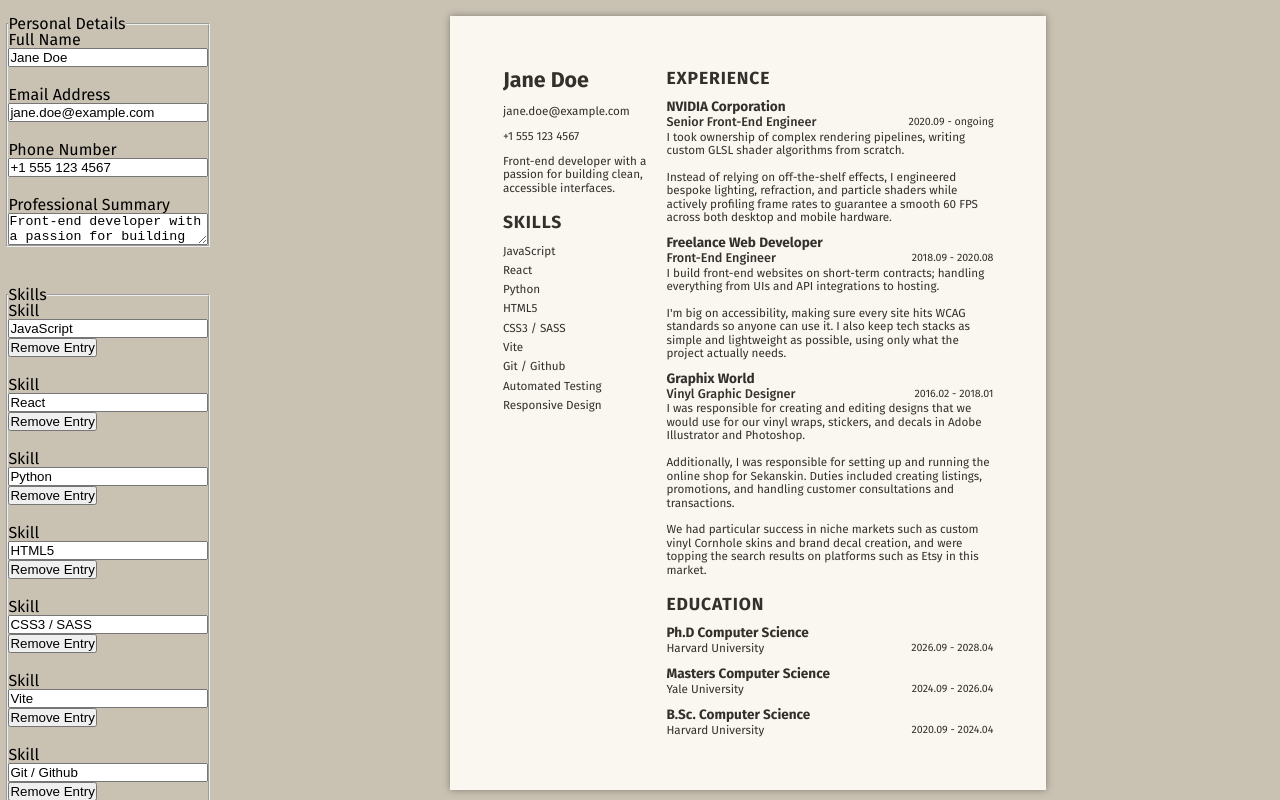
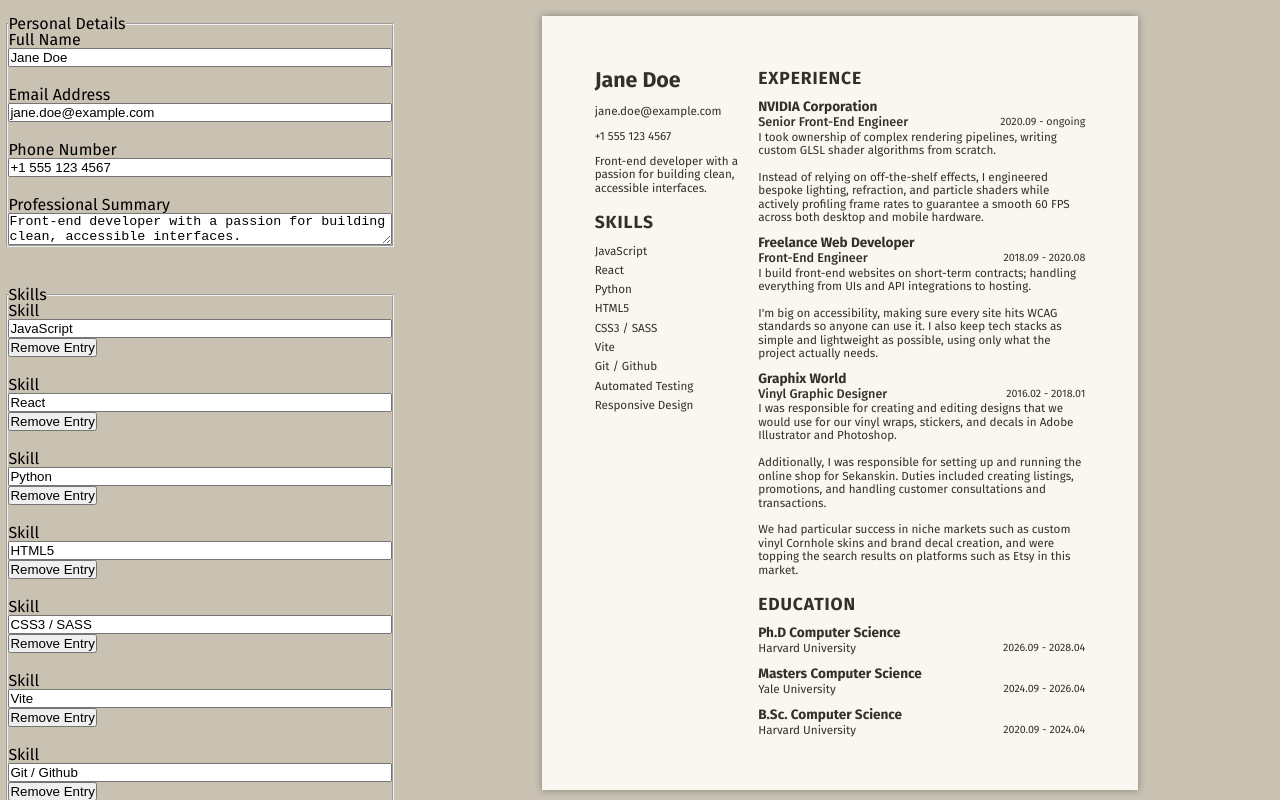
Before and after one commit to Long-Hold/odin-cv-application, a React (Vite) app: page / in a window 1280 px wide. Built offline with nearby package versions, Linux system fonts and the light colour scheme.

Commit message:
feat: add dynamic width to resumeFormSection. Closes #32

```diff
--- a/src/components/form/styles/formStyles.css
+++ b/src/components/form/styles/formStyles.css
@@ -7,9 +7,11 @@
 .resumeFormSection {
   max-height: 100vh;
   max-height: 100dvh;
+  width: min(100vw, 25rem);
   overflow-y: auto;
   .resumeDetailsForm {
     max-height: 100%;
+    width: 100%;
   }
 }
 
```
